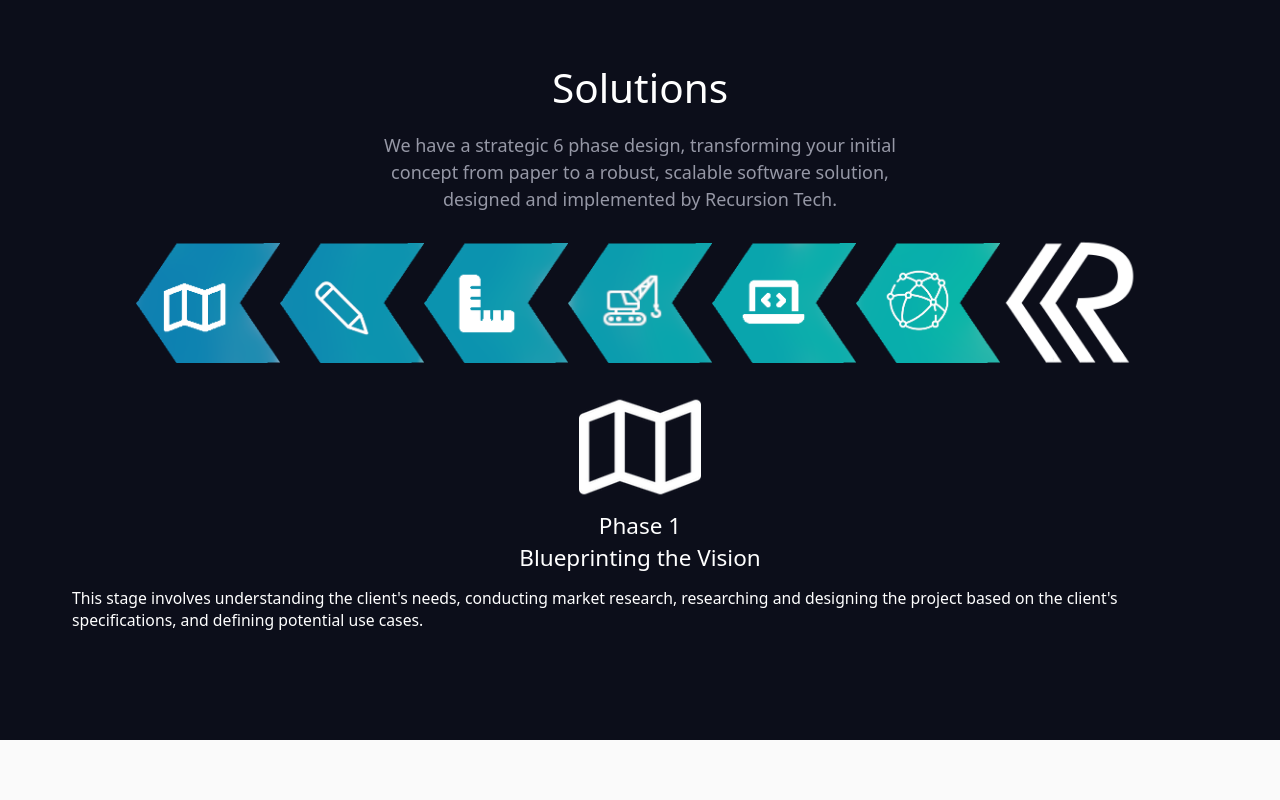
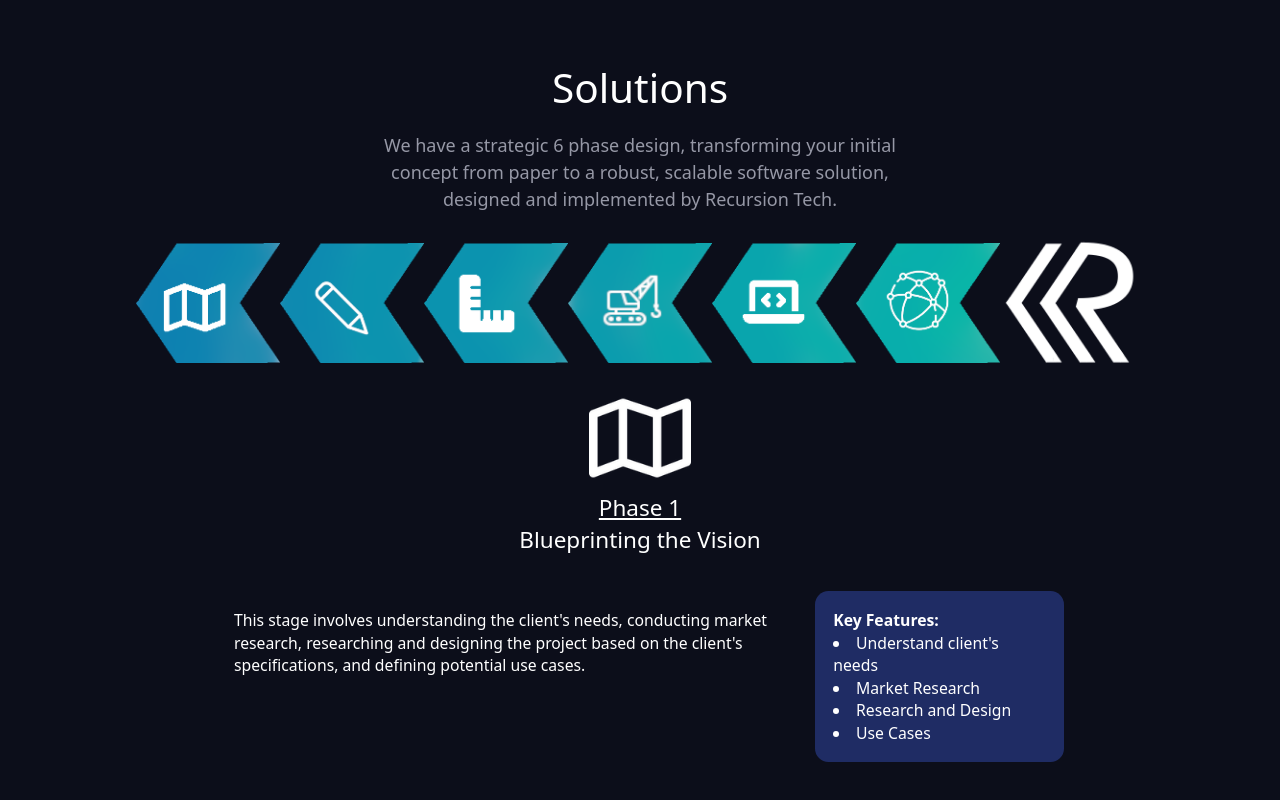
Before and after one commit to BlakeMarterella/RecursionTechWebsite, a Vue app in the folder frontend-vue3-vite/: page / in a window 1280 px wide. Shown: the part 1613-2413 px from the top of the page. Before the commit the page ends 2353 px from the top, so only its background shows below. Built offline with nearby package versions, Linux system fonts and the light colour scheme; what tailwindcss-animated would draw is missing.

Commit message:
Style the phases

```diff
--- a/frontend-vue3-vite/src/components/Solutions.vue
+++ b/frontend-vue3-vite/src/components/Solutions.vue
@@ -39,18 +39,18 @@ export default defineComponent({
       </p>
       <!-- Design Process Icon2 -->
       <div class="w-full flex items-center justify-center mb-4">
-        <img src="../assets/design_process/phase1.png"
-          class="phase-icon w-12 md:w-20 lg:w-32 h-auto hover:cursor-pointer" @click="setPhase(1)">
-        <img src="../assets/design_process/phase2.png"
-          class="phase-icon w-12 md:w-20 lg:w-32 h-auto hover:cursor-pointer" @click="setPhase(2)">
-        <img src="../assets/design_process/phase3.png"
-          class="phase-icon w-12 md:w-20 lg:w-32 h-auto hover:cursor-pointer" @click="setPhase(3)">
-        <img src="../assets/design_process/phase4.png"
-          class="phase-icon w-12 md:w-20 lg:w-32 h-auto hover:cursor-pointer" @click="setPhase(4)">
-        <img src="../assets/design_process/phase5.png"
-          class="phase-icon w-12 md:w-20 lg:w-32 h-auto hover:cursor-pointer" @click="setPhase(5)">
-        <img src="../assets/design_process/phase6.png"
-          class="phase-icon w-12 md:w-20 lg:w-32 h-auto hover:cursor-pointer" @click="setPhase(6)">
+        <img src="../assets/design_process/phase1.png" class="phase-icon w-12 md:w-20 lg:w-32 h-auto hover:cursor-pointer"
+          @click="setPhase(1)">
+        <img src="../assets/design_process/phase2.png" class="phase-icon w-12 md:w-20 lg:w-32 h-auto hover:cursor-pointer"
+          @click="setPhase(2)">
+        <img src="../assets/design_process/phase3.png" class="phase-icon w-12 md:w-20 lg:w-32 h-auto hover:cursor-pointer"
+          @click="setPhase(3)">
+        <img src="../assets/design_process/phase4.png" class="phase-icon w-12 md:w-20 lg:w-32 h-auto hover:cursor-pointer"
+          @click="setPhase(4)">
+        <img src="../assets/design_process/phase5.png" class="phase-icon w-12 md:w-20 lg:w-32 h-auto hover:cursor-pointer"
+          @click="setPhase(5)">
+        <img src="../assets/design_process/phase6.png" class="phase-icon w-12 md:w-20 lg:w-32 h-auto hover:cursor-pointer"
+          @click="setPhase(6)">
         <img src="../assets/white-logo.png" class="hidden md:block w-12 md:w-20 lg:w-32 h-auto">
       </div>
     </div>
@@ -58,14 +58,23 @@ export default defineComponent({
     <div class="text-neutral-white px-16 w-full">
 
       <div class="flex-col items-center justify-center w-full">
-        <div class="flex-col items-center justify-center text-center mb-3 text-xl">
-          <img :src="'src/assets/design_process/phase' + curPhase.id + '_icon.png'" class="h-8 md:h-16 lg:h-24 w-auto mx-auto my-2">
-          <h3>Phase {{ phaseIndex }}</h3>
+        <div class="flex-col items-center justify-center text-center mb-3 md:mb-8 text-xl">
+          <img :src="'src/assets/design_process/phase' + curPhase.id + '_icon.png'"
+            class="h-8 md:h-16 lg:h-20 w-auto mx-auto my-2">
+          <h3 class="underline">Phase {{ phaseIndex }}</h3>
           <h3>{{ curPhase.name }}</h3>
         </div>
 
-        <div class="text-sm">
-          <p>{{ curPhase.description }}</p>
+        <div class="text-sm flex flex-col md:flex-row px-0 md:px-32">
+          <p class="p-4">{{ curPhase.description }}</p>
+          <div class="bg-background-light-navy rounded-xl p-4 md:w-2/3">
+            <h4 class="font-bold">Key Features:</h4>
+            <ul class="list-disc list-inside">
+              <li v-for="feature in curPhase.key_features">
+                {{ feature }}
+              </li>
+            </ul>
+          </div>
         </div>
       </div>
 
```
